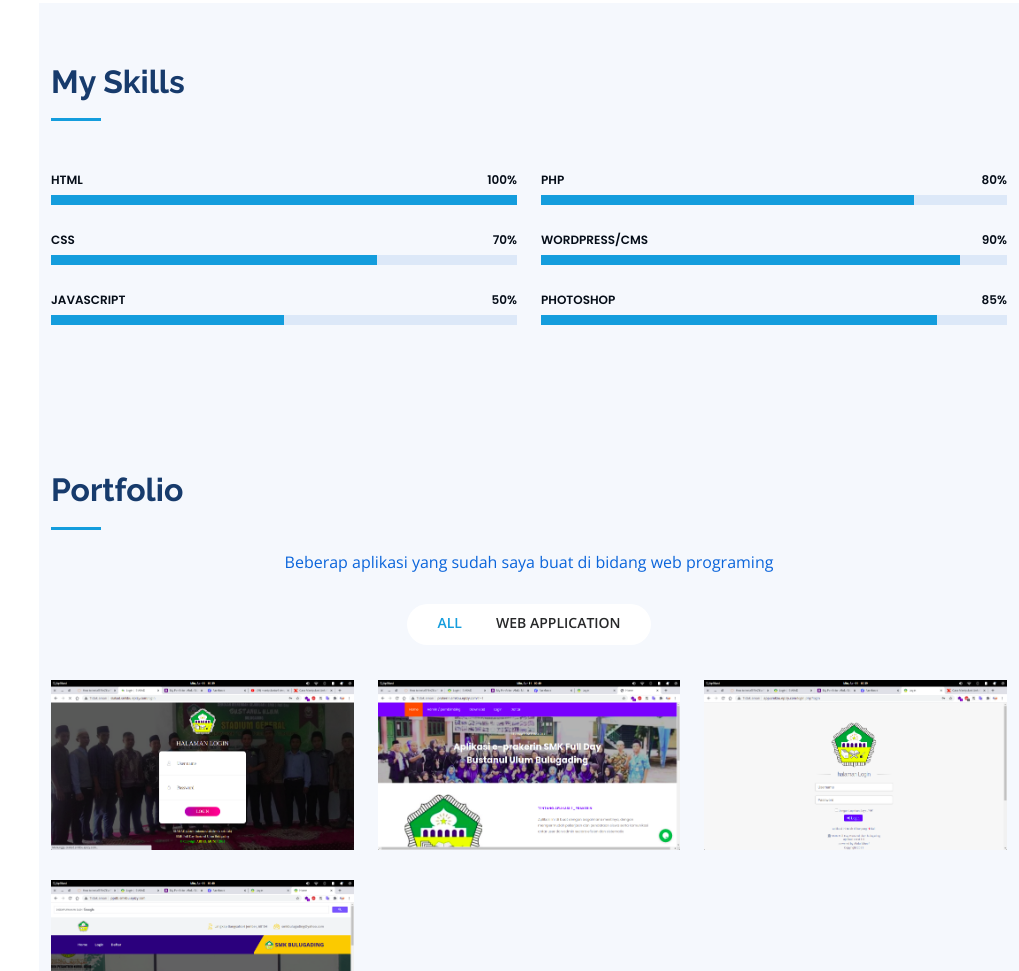
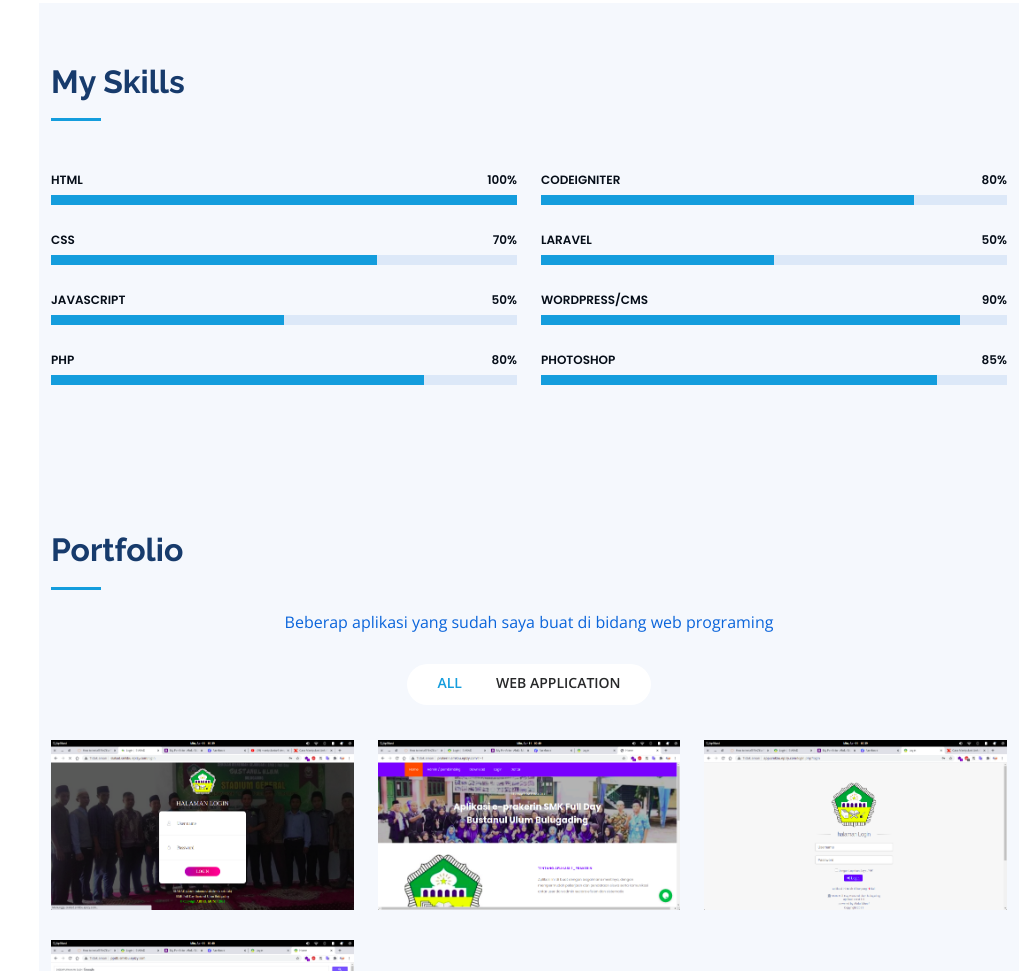
Before and after one commit to Mcode0105/mcode0105.github.io, a plain HTML site: page index.html in a window 1280 px wide. Shown: the part 1463-2434 px from the top of the page, without its empty margins (261-1280 px from the left). Drawn offline with nearby package versions, Linux system fonts and the light colour scheme.

Commit message:
first commit

```diff
--- a/index.html
+++ b/index.html
@@ -168,13 +168,26 @@
               </div>
             </div>
 
+            <div class="progress">
+              <span class="skill">PHP <i class="val">80%</i></span>
+              <div class="progress-bar-wrap">
+                <div class="progress-bar" role="progressbar" aria-valuenow="80" aria-valuemin="0" aria-valuemax="100"></div>
+              </div>
+            </div>
+
           </div>
           <div class="col-lg-6" data-aos="fade-up" data-aos-delay="100">
 
             <div class="progress">
-              <span class="skill">PHP <i class="val">80%</i></span>
+              <span class="skill">Codeigniter <i class="val">80%</i></span>
               <div class="progress-bar-wrap">
                 <div class="progress-bar" role="progressbar" aria-valuenow="80" aria-valuemin="0" aria-valuemax="100"></div>
+              </div>
+            </div>
+            <div class="progress">
+              <span class="skill">Laravel <i class="val">50%</i></span>
+              <div class="progress-bar-wrap">
+                <div class="progress-bar" role="progressbar" aria-valuenow="50" aria-valuemin="0" aria-valuemax="100"></div>
               </div>
             </div>
 
@@ -441,7 +454,7 @@
 
   <!-- Template Main JS File -->
   <script src="assets/js/main.js"></script>
-  <script src="/assets/js/mysript.js"></script>
+  <script src="assets/js/mysript.js"></script>
 
 </body>
 
```
